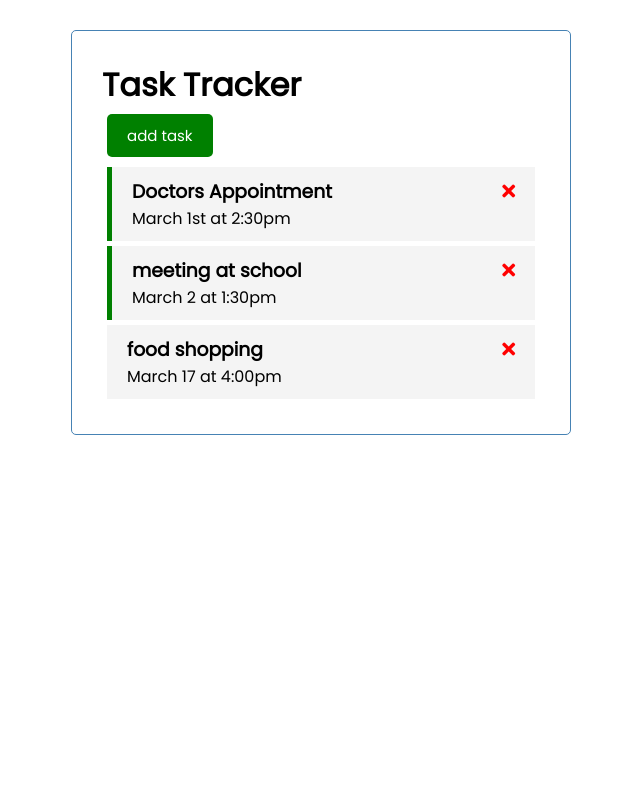
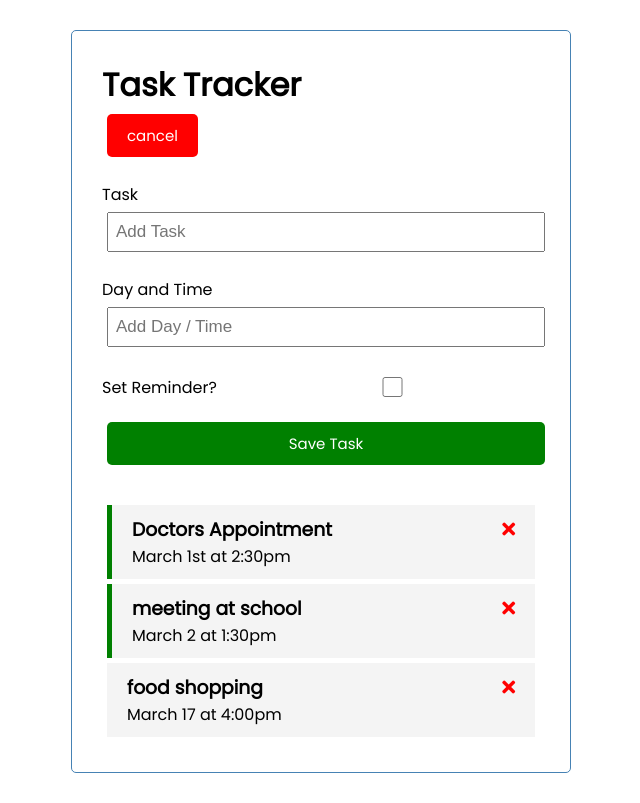
Before and after one commit to christopherdent/vue-learning, a Vue app in the folder vue-learning/: page / in a window 1280 px wide. Both pictures are taken after a click on the button "add task". Shown: the whole page, without its empty margins (319-959 px from the left). Built offline with nearby package versions, Linux system fonts and the light colour scheme.

Commit message:
modify button on toggle

```diff
--- a/vue-learning/src/App.vue
+++ b/vue-learning/src/App.vue
@@ -1,10 +1,15 @@
 <template>
-  <div class="container">
-    <Header title="Task Tracker" />
-    <AddTask @add-task="addTask" />
-    <Tasks @toggle-reminder="toggleReminder" @delete-task="deleteTask"
-     :tasks="tasks" />
-  </div>
+    <div class="container">
+      <Header
+      @toggle-add-task="toggleAddTask"
+      title="Task Tracker"
+       />
+      <!-- <div v-if="showAddTask"> tutorial's way to toggle, I did my own-->
+      <AddTask @add-task="addTask" />
+      <!-- </div> -->
+      <Tasks @toggle-reminder="toggleReminder" @delete-task="deleteTask"
+      :tasks="tasks" />
+    </div>
 </template>
 
 
@@ -29,10 +34,14 @@ export default {
 ///data causes components to render
   data() {
     return {
+      // showAddTask: false  //tutorial way for toggle
       tasks: []
     }
   },
   methods: {
+    // toggleAddTask(){
+    //   this.showAddTask = !this.showAddTask
+    // },  ///this method was tutorial's way to toggle. mine works fine although this is the more 'vue' way to do it.
     addTask(task){
       this.tasks = [...this.tasks, task]
     },
@@ -101,7 +110,21 @@ body {
 
 .btn {
   display: inline-block;
-  background: #000;
+  background: green;
+  color: #fff;
+  border: none;
+  padding: 10px 20px;
+  margin: 5px;
+  border-radius: 5px;
+  cursor: pointer;
+  text-decoration: none;
+  font-size: 15px;
+  font-family: inherit;
+}
+
+.btn-cancel {
+  display: inline-block;
+  background: red;
   color: #fff;
   border: none;
   padding: 10px 20px;
--- a/vue-learning/src/components/AddTask.vue
+++ b/vue-learning/src/components/AddTask.vue
@@ -1,6 +1,6 @@
 <template>
 
-    <form @submit="onSubmit"  class="add-form" id="form">
+    <form @submit="onSubmit"  class="add-form" id="form" hidden>
 
         <div class="form-control">
 
--- a/vue-learning/src/components/Button.vue
+++ b/vue-learning/src/components/Button.vue
@@ -10,19 +10,26 @@
         name: 'Button',
         props: {
             text: String,
-            color: String
+            // color: String
         },
         methods: {
             onClick() {
-                console.log('clicked')
+
+                // this.$emit('toggle-add-task')   ///tutorial way to do below
+
                 let form = document.getElementById('form')
                 let button = document.getElementById('add-button')
-                if (!form.hidden) {
+                if (!form.hidden) {  //if form not hidden
                     form.hidden = true;
                     button.innerText = "add task";
+                    button.classList.remove('btn-cancel');
+                    button.classList.add('btn');
+
                 } else {
                     form.hidden = false;
-                    button.innerText = "Cancel"
+                    button.innerText = "cancel";
+                    button.classList.remove('btn');
+                    button.classList.add('btn-cancel');
                 }
             }
         }
--- a/vue-learning/src/components/Header.vue
+++ b/vue-learning/src/components/Header.vue
@@ -8,8 +8,9 @@
 
         </h1>
         <Button
+        @toggle-add-task = "$emit('toggle-add-task')"
         text = 'add task'
-        color  = 'green'
+
 
         />
 
```
